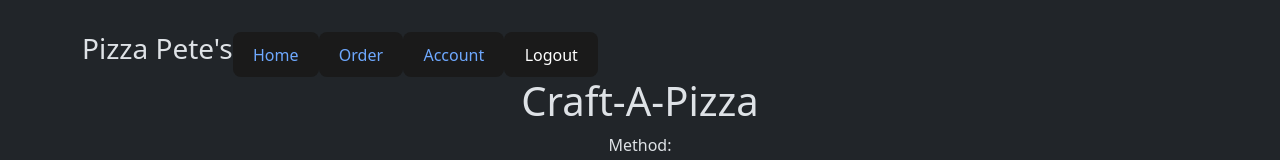
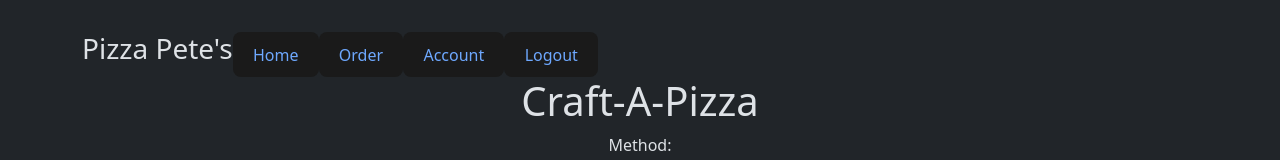
Before and after one commit to Zeraxle/Group_10_Group_Project, a React (Vite) app in the folder client/: page /pizzaform in a window 1280 px wide. Shown: the top 160 px of the page. Built offline with nearby package versions, Linux system fonts and the light colour scheme.

Commit message:
minor fixes

```diff
--- a/client/src/components/Nav.jsx
+++ b/client/src/components/Nav.jsx
@@ -12,8 +12,8 @@ const Nav = () => {
                 <h3>Pizza Pete's</h3>
                 <button><Link to={'/'}>Home</Link></button>
                 <button><Link to={'/pizzaform'}>Order</Link></button>
-                <button><Link to={'/'}>Account</Link></button>
-                <button>Logout</button>
+                <button><Link to={'/user/account'}>Account</Link></button>
+                <button><Link to={'/'}>Logout</Link></button>
             </nav>
         </header>
     </>)
```
